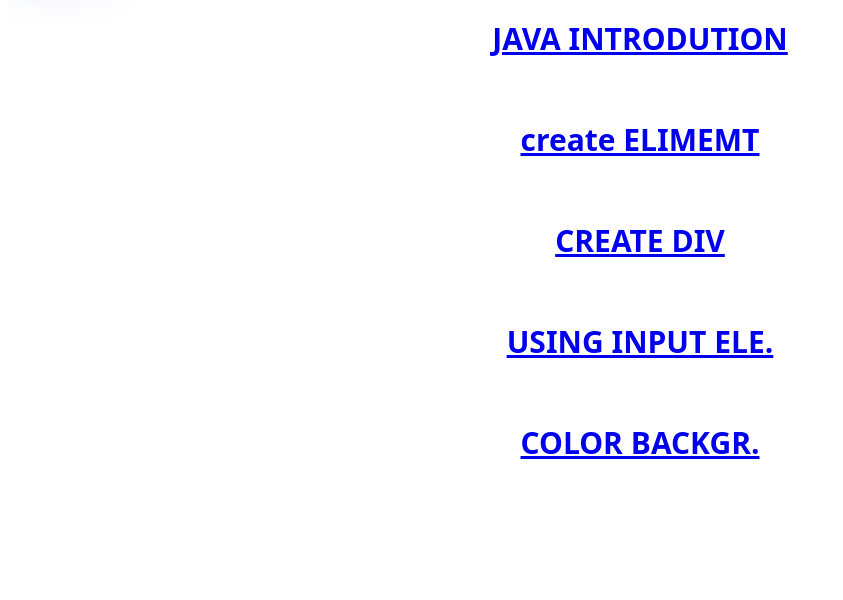
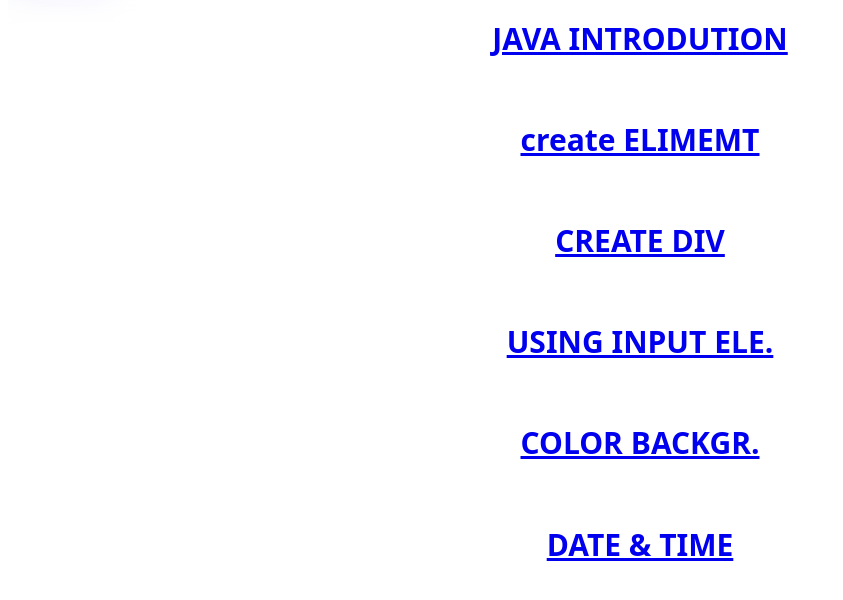
Before and after one commit to Sandeep102009/web, a plain HTML site: page java.html in a window 1280 px wide. Shown: the part 48-648 px from the top of the page, without its empty margins (0-843 px from the left). Drawn offline with Linux system fonts and the light colour scheme.

Commit message:
Update java.html

```diff
--- a/java.html
+++ b/java.html
@@ -83,6 +83,12 @@ h1:hover
   </h1>
  </div>
 
+  <div class="card">
+    <h1>
+    <a href="date.html" class>DATE & TIME </a>
+  </h1>
+ </div>
+
 
 
 </body>
```
